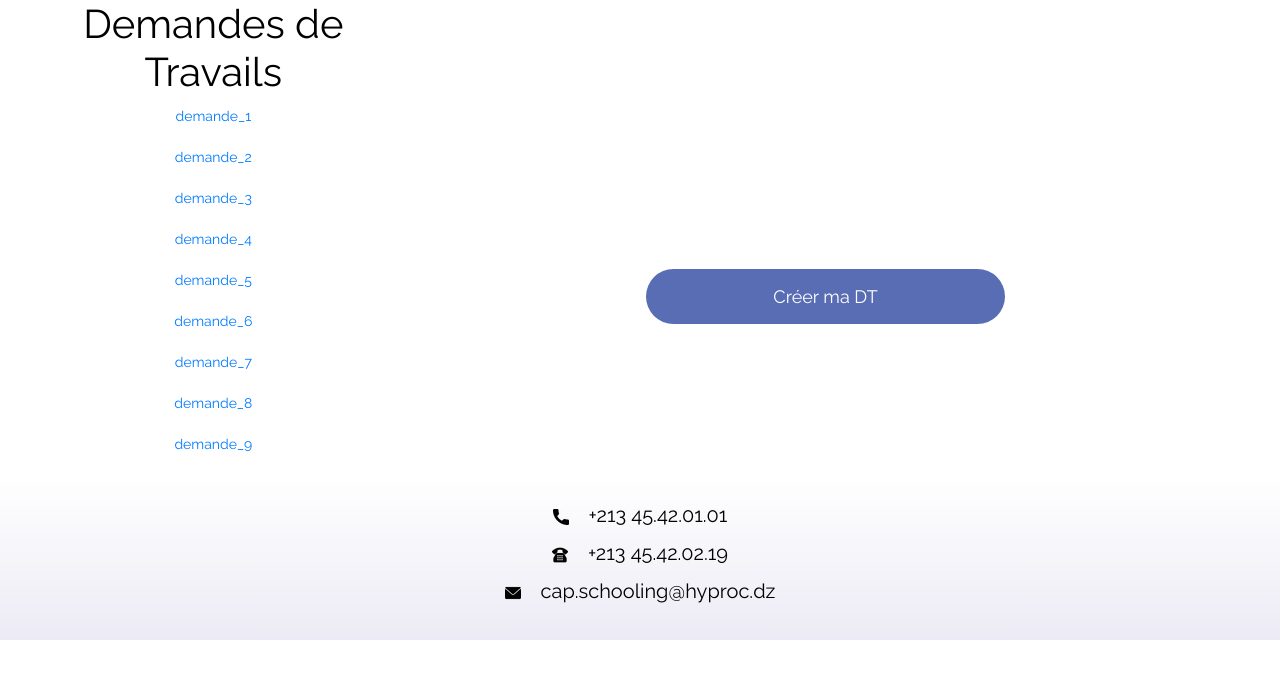
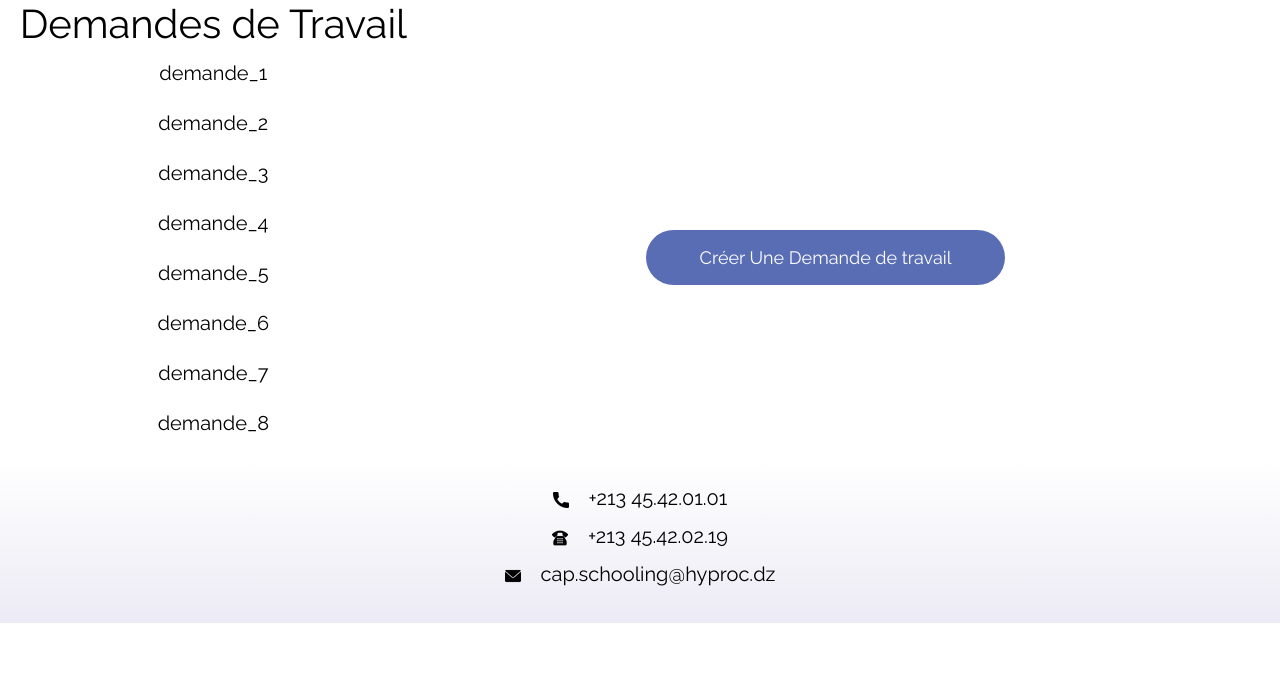
Before and after one commit to Moha-boukhatem/PFE, a PHP site: page /utilisateur.php in a window 1280 px wide. Shown: the part 95-774 px from the top of the page. Run offline with PHP 8.4, Linux system fonts and the light colour scheme; some libraries are stand-ins or nearby versions.

Commit message:
ajouter chef section et qlq files

```diff
--- a/accueil.css
+++ b/CSS.css
@@ -43,9 +43,19 @@
   align-items: center;
   flex-direction: column;
 }
+
+
+.back .back3{
+  padding-top: 18%;
+  margin-left:2% ;
+
+}
+
+
 .back .back1 h2{
   margin-bottom: 20px;
 }
+
 .back .back1 p{
   font-size:  14px;
 }
--- a/accueil.php
+++ b/accueil.php
@@ -2,7 +2,7 @@
 <html lang="en">
 <head>
   <?php include("php/head.php")?>
-  <title>Document</title>
+  <title>HYPROC</title>
 </head>
 
 
--- a/php/head.php
+++ b/php/head.php
@@ -1,6 +1,7 @@
 <meta charset="UTF-8">
     <meta name="viewport" content="width=device-width, initial-scale=1.0">
-    <link rel="stylesheet" href="accueil.css">
+    <link rel="stylesheet" href="CSS.css">
+
     <link rel="stylesheet" href="bootstrap/css/bootstrap.css">
     <link rel="stylesheet" href="//use.fontawesome.com/releases/v5.0.7/css/all.css">
     <link rel="shortcut icon" type="image/jpg" href="img/logo.png" >
--- a/php/header.php
+++ b/php/header.php
@@ -1,3 +1,3 @@
 <header class="header col-lg-12 col-md-12 col-sm-12 ">
-    <img class="img"src="img/logo1.png"/>
+    <a href="accueil.php"><img class="img"src="img/logo1.png"/></a>
   </header>
--- a/utilisateur.php
+++ b/utilisateur.php
@@ -2,28 +2,27 @@
 <html lang="en">
 <head>
     <?php include ("php/head.php")?>
-    <title>Document</title>
+    <title>Utilisateur</title>
 </head>
 <body>
     <?php include ("php/header.php")?>
     <section class="back col">
         <div class="row">
             <div class="back2 col-lg-4 col-md-12">
-                <h2>Demandes de Travails</h2>
-                <a href="#"><p class="inscrire">demande_1</p></a>
-                <a href="#"><p class="inscrire">demande_2</p></a>
-                <a href="#"><p class="inscrire">demande_3</p></a>
-                <a href="#"><p class="inscrire">demande_4</p></a>
-                <a href="#"><p class="inscrire">demande_5</p></a>
-                <a href="#"><p class="inscrire">demande_6</p></a>
-                <a href="#"><p class="inscrire">demande_7</p></a>
-                <a href="#"><p class="inscrire">demande_8</p></a>
-                <a href="#"><p class="inscrire">demande_9</p></a>
+                <h2>Demandes de Travail</h2>
+                <a href="demandeTravail.php"><p>demande_1</p></a>
+                <a href="#"><p>demande_2</p></a>
+                <a href="#"><p>demande_3</p></a>
+                <a href="#"><p>demande_4</p></a>
+                <a href="#"><p>demande_5</p></a>
+                <a href="#"><p>demande_6</p></a>
+                <a href="#"><p>demande_7</p></a>
+                <a href="#"><p>demande_8</p></a>
+                <a href="#"><p></p></a>
             </div>
 
-            <div class="back1 col-lg-7 col-md-12">
-            <button class="button">Créer ma DT</button>
-
+            <div class="back3 col-lg-7 col-md-12">
+                <a class="haha"href="ajouterDemandeTravail.php"><button class="button">Créer Une Demande de travail</button></a>
             </div>
         </div>
     </section>
```
Also changed, not shown: ChefSection.php (added, +46 -0 lines), ajouterDemandeTravail.php (added), demandeTravail.php (added), ordreTravail.php (added).
